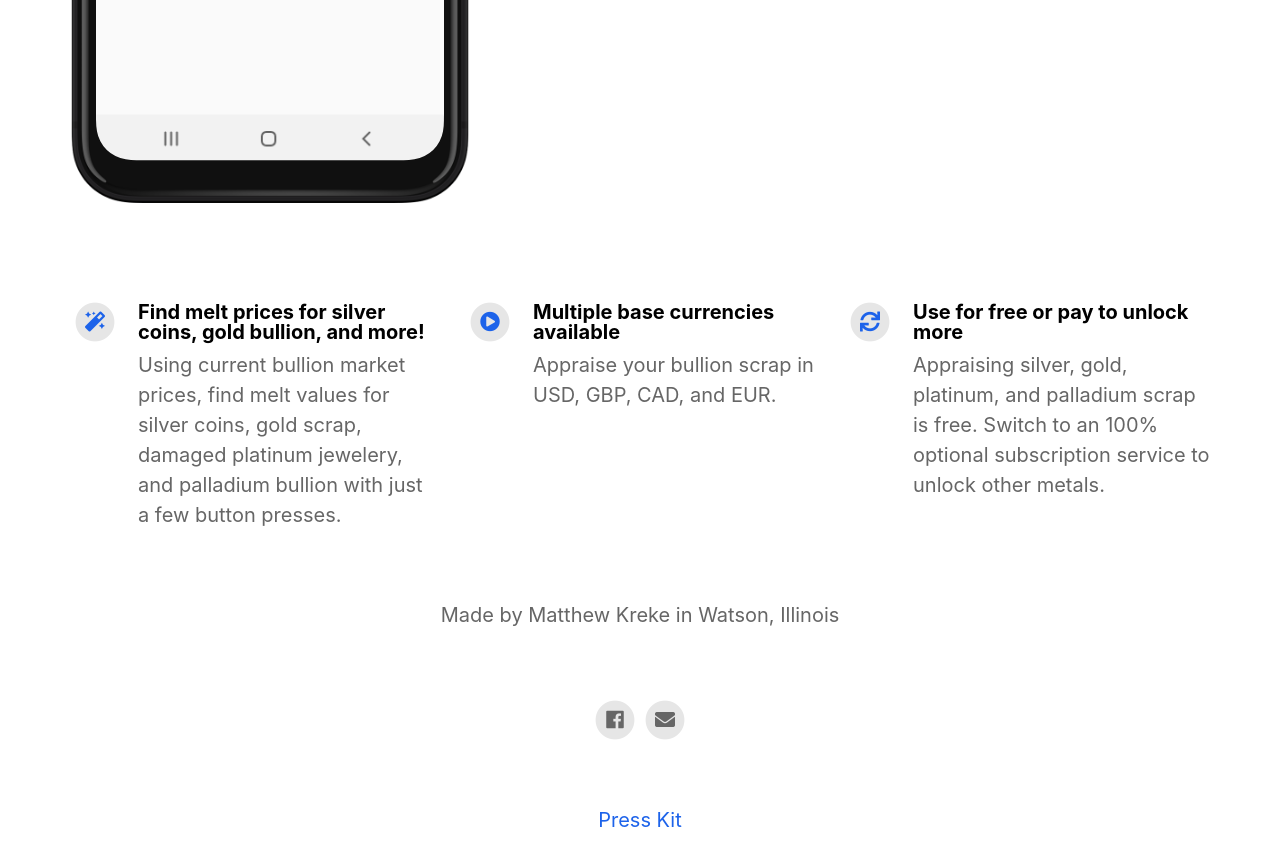
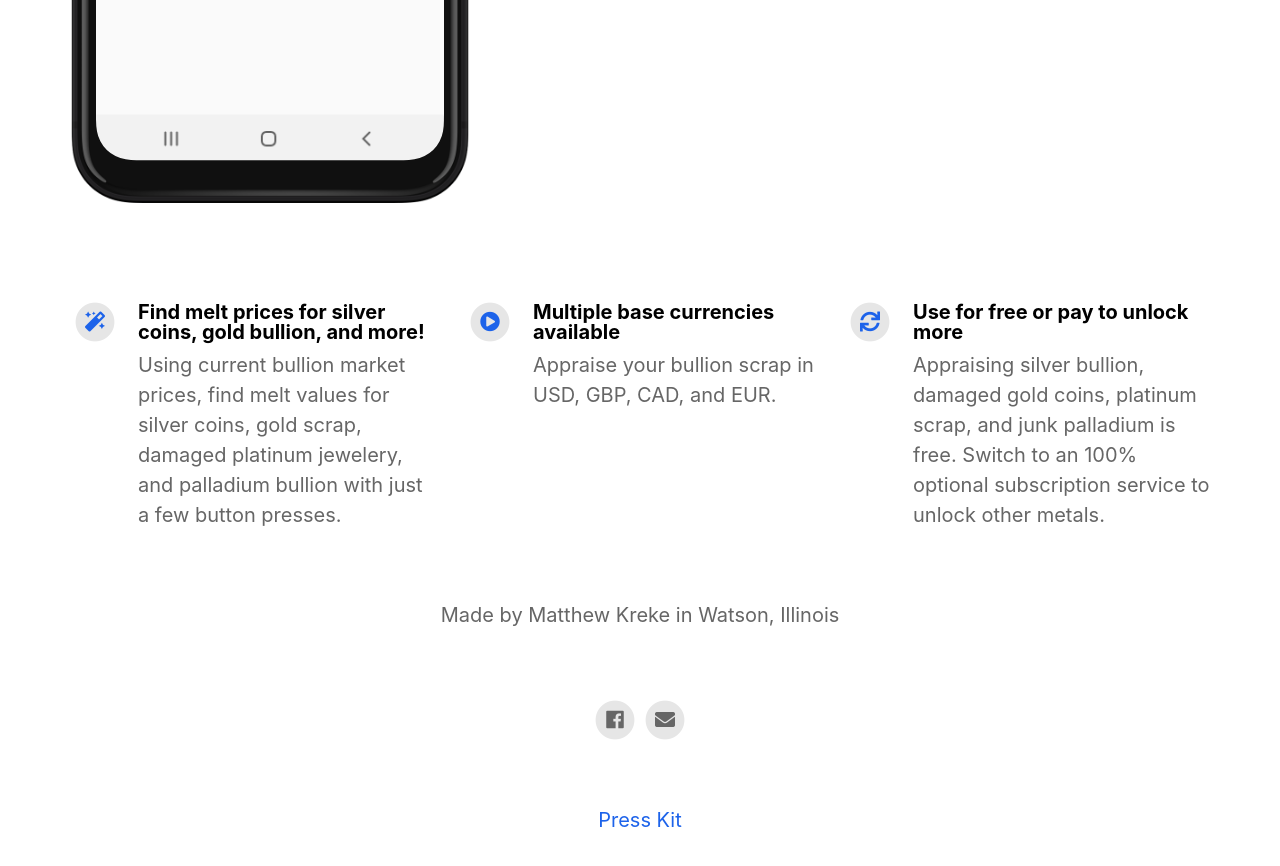
Before and after one commit to PotionWare/Silver-Gold-Scrap-Calculator, a Jekyll site: the page built from index.html, in a window 1280 px wide and 900 px high, scrolled down 782 px. Shown: the top 866 px of the window. Built offline with Jekyll 4.4.1, drawn with Linux system fonts in a browser that asks for light colours; nearby versions of some CDN libraries.

Commit message:
Update _config.yml

```diff
--- a/_config.yml
+++ b/_config.yml
@@ -44,7 +44,7 @@ features                                  :
     fontawesome_icon_name                 : play-circle
 
   - title                                 : Use for free or pay to unlock more
-    description                           : Appraising silver, gold, platinum, and palladium scrap is free. Switch to an 100% optional subscription service to unlock other metals.
+    description                           : Appraising silver bullion, damaged gold coins, platinum scrap, and junk palladium is free. Switch to an 100% optional subscription service to unlock other metals.
     fontawesome_icon_name                 : sync
 
 
```
